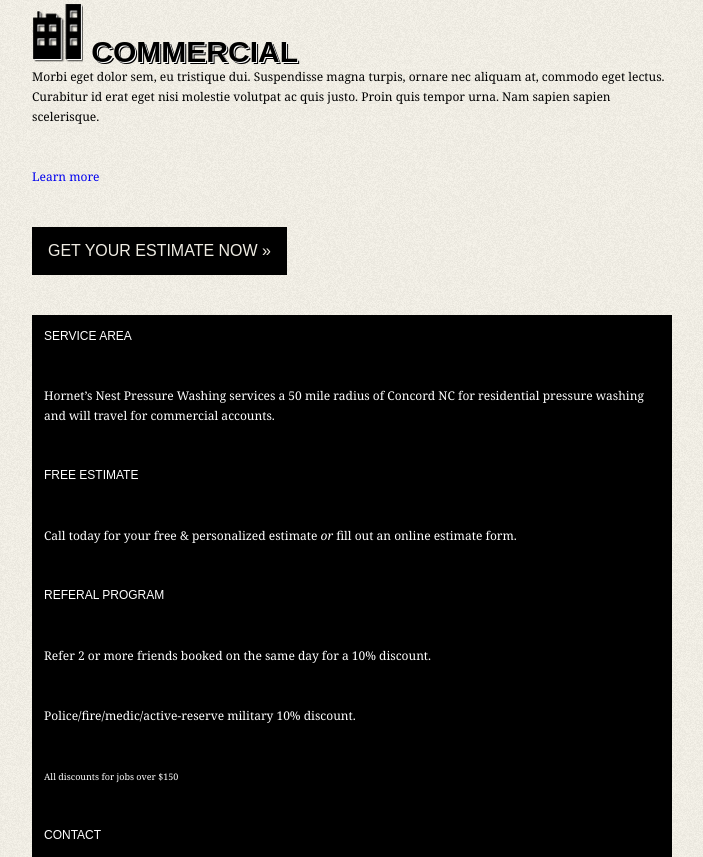
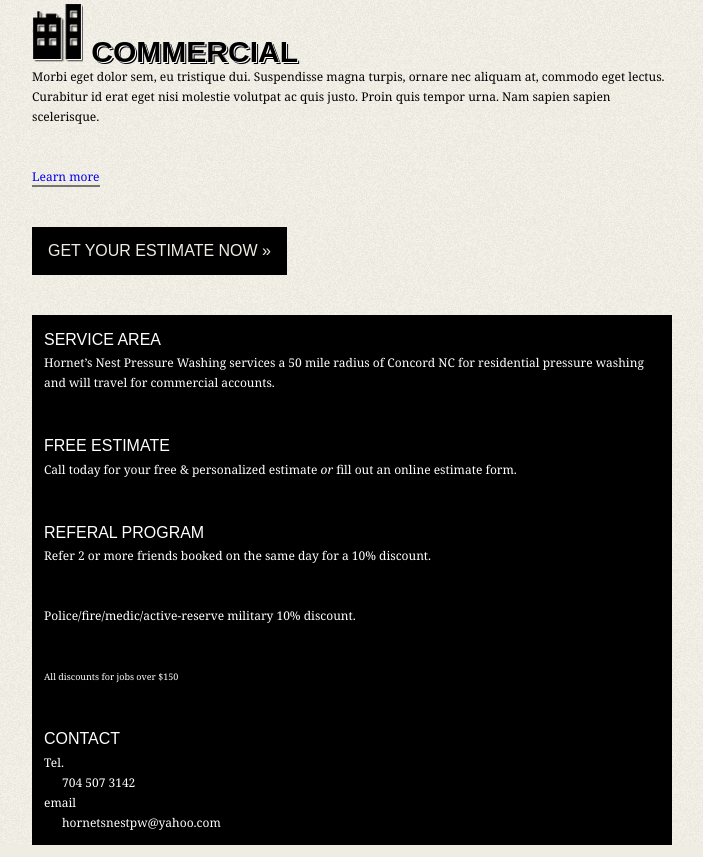
Before and after one commit to csswizardry/build-along-1, a plain HTML site: page index.html in a window 1280 px wide. Shown: the part 1492-2349 px from the top of the page, without its empty margins (288-991 px from the left). Drawn offline with Linux system fonts and the light colour scheme.

Commit message:
Take a break

```diff
--- a/css/style.css
+++ b/css/style.css
@@ -202,6 +202,17 @@ html{
 
 
 /*------------------------------------*\
+	$FOOTER
+\*------------------------------------*/
+.footer h4{
+	margin-bottom:0;
+}
+
+
+
+
+
+/*------------------------------------*\
 	$LOGO
 \*------------------------------------*/
 .logo{
@@ -273,6 +284,10 @@ html{
 	.island a{
 		color:#fff;
 	}
+	/* Remove margin from the last item in a box to avoide compounded padding+margin spacings. */
+	.island > :last-child{
+		margin-bottom:0;
+	}
 
 
 
@@ -292,12 +307,12 @@ h2,.beta{
 	font-size:2.5rem;
 }
 h3,.gamma{
-	font-size:Xpx;
-	font-size:Xrem;
+	font-size:20px;
+	font-size:1.666rem;
 }
 h4,.delta{
-	font-size:Xpx;
-	font-size:Xrem;
+	font-size:16px;
+	font-size:1.333rem;
 }
 h5,.epsilon{
 	font-size:Xpx;
@@ -571,6 +586,9 @@ table{
 	.feature-list h2{
 		margin-bottom:0;
 	}
+	.feature-list a{
+		border-bottom:2px solid #767570;
+	}
 
 
 
--- a/index.html
+++ b/index.html
@@ -32,6 +32,8 @@
 		</ul>
 
 	</div><!-- /header -->
+
+	<div class=content>
 
 		<h1>Quality pressure washing</h1>
 		<h2 class=tagline>Customer satisfaction guaranteed</h2>
@@ -88,6 +90,8 @@
 
 		<p><a href=# class=btn>Get your estimate now</a></p>
 
+	</div><!-- /content -->
+
 	<div class="island footer">
 
 		<h4>Service area</h4>
```
Also changed, not shown: img/css/masthead/sprites/main.png (deleted), 1 other file. Lines whose indentation alone changed are shown as unchanged.
